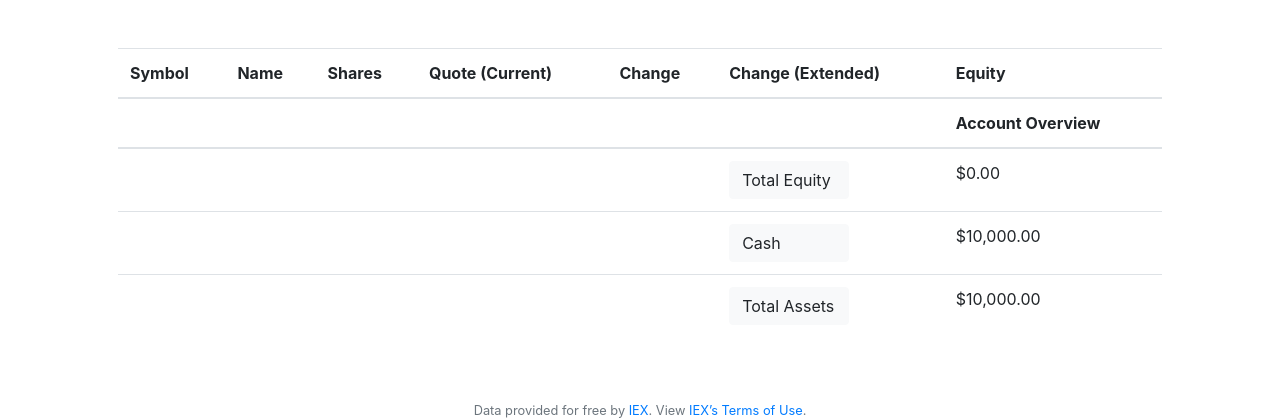
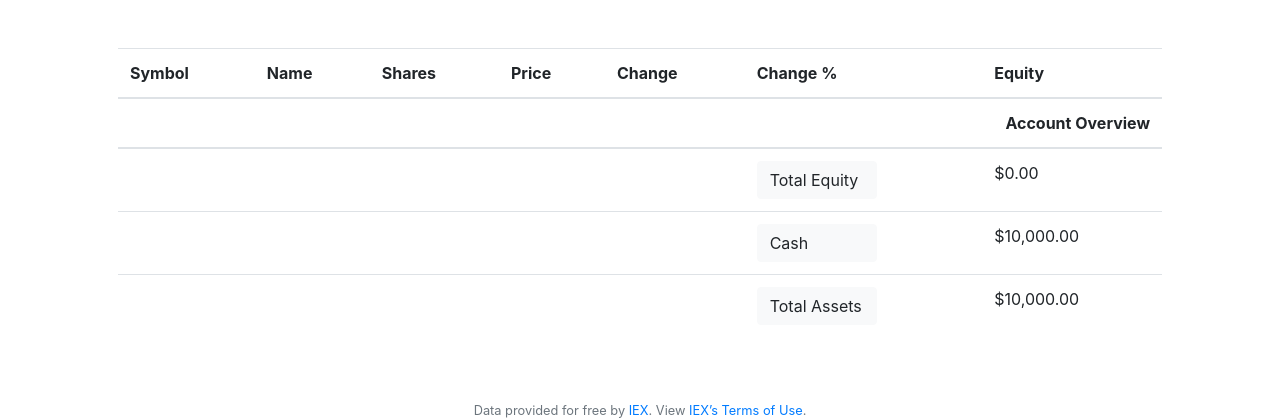
Before and after one commit to nuoxoxo/cs50x.me, a Flask app: page / in a window 1280 px wide. Shown: the part 76-496 px from the top of the page. Run offline with Flask 2, Linux system fonts and the light colour scheme; a user stored in the database is signed in; some libraries are stand-ins or nearby versions.

Commit message:
add changer percent

```diff
--- a/week9/finance/templates/index.html
+++ b/week9/finance/templates/index.html
@@ -12,10 +12,10 @@
             <th scope="col" style="text-align:left">Symbol</th>
             <th scope="col" style="text-align:left">Name</th>
             <th scope="col" style="text-align:left">Shares</th>
-            <th scope="col" style="text-align:left">Quote (Current)</th>
+            <th scope="col" style="text-align:left">Price</th>
 
             <th scope="col" style="text-align:left">Change</th>
-            <th scope="col" style="text-align:left">Change (Extended)</th>
+            <th scope="col" style="text-align:left">Change %</th>
 
             <th scope="col" style="text-align:left">Equity</th>
             </tr>
@@ -31,7 +31,7 @@
                 <td style="text-align:left">{{ stock["quote"] }}</td>
 
                 <td style="text-align:left">{{ stock["change"] }}</td>
-                <td style="text-align:left">{{ stock["extchange"] }}</td>
+                <td style="text-align:left">{{ stock["changepc"] }}</td>
 
                 <td style="text-align:left">{{ stock["total"] }}</td>
             </tr>
@@ -43,8 +43,8 @@
     <!--<table class="table table-striped">-->
         <thead>
             <tr>
-            <th colspan=6></th>
-            <th style="text-align:left" scope="col">Account Overview</th>
+            <th colspan=5></th>
+            <th colspan=2 style="text-align:right" scope="col">Account Overview</th>
             </tr>
         </thead>
         <tbody>
```
